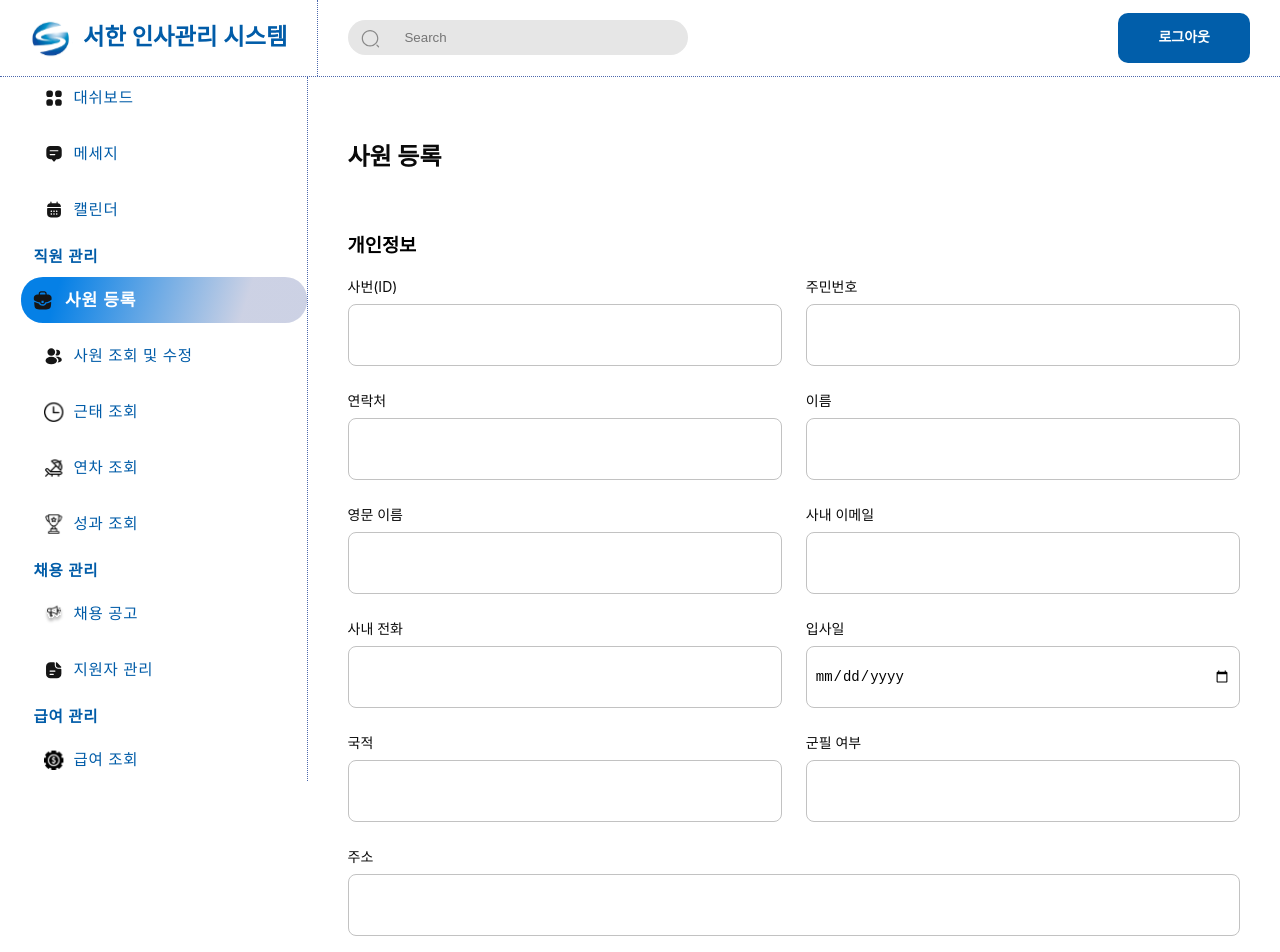
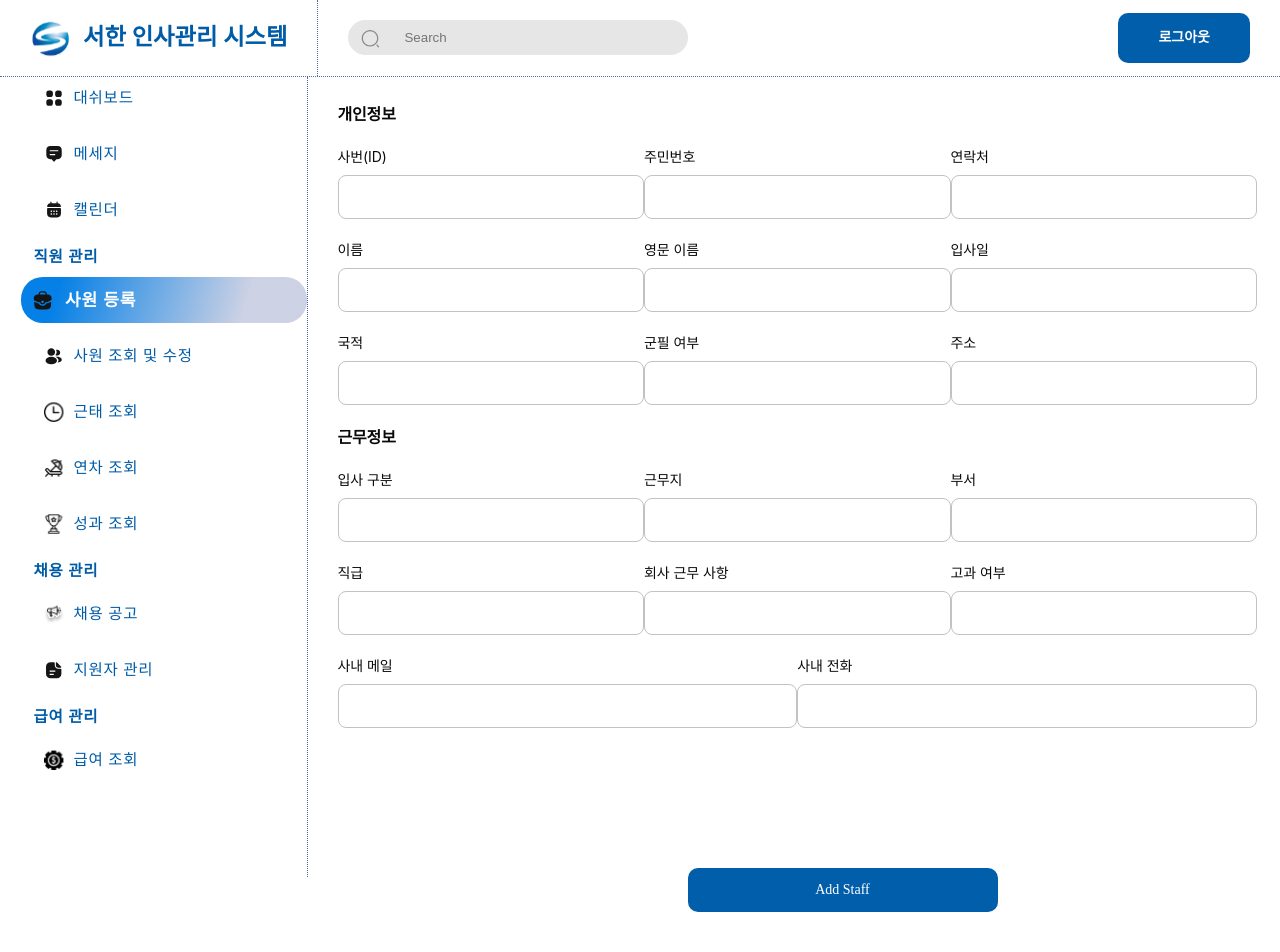
Before and after one commit to youth-o/HR-Master-System, a React (Create React App) app in the folder frontend/hr-master/: page /register in a window 1280 px wide. Shown: the top 952 px of the page. Built offline with nearby package versions, Linux system fonts and the light colour scheme.

Commit message:
design: 사원 등록 페이지 UI 수정

```diff
--- a/frontend/hr-master/src/components/EmployeeEdit/EducationInfo.module.css
+++ b/frontend/hr-master/src/components/EmployeeEdit/EducationInfo.module.css
@@ -52,6 +52,8 @@
 .infoForm button {
 	width: 31rem;
 	margin-left: 35rem;
+	margin-top: 12rem;
+	margin-bottom: 5rem;
 	padding: 1rem;
 	justify-content: center;
 	align-items: center;
--- a/frontend/hr-master/src/components/EmployeeEdit/EmployeeWorkInfo.jsx
+++ b/frontend/hr-master/src/components/EmployeeEdit/EmployeeWorkInfo.jsx
@@ -79,8 +79,8 @@ export default function EmployeeWorkInfo() {
 				</div>
 				<div className={styles.row}>
 					<Input id="position" label="직급" placeholder={employee.position} onChange={handleChange} />
-					<Input id="empEngName" label="회사 근무 사항" />
-					<Input id="." label="고과 여부" />
+					<Input id="companyWork" label="회사 근무 사항" />
+					<Input id="evaluationFlag" label="고과 여부" />
 				</div>
 				<div className={styles.row}>
 					<Input
--- a/frontend/hr-master/src/components/EmployeeEdit/FamilyInfo.module.css
+++ b/frontend/hr-master/src/components/EmployeeEdit/FamilyInfo.module.css
@@ -45,6 +45,7 @@
 	width: 31rem;
 	margin-left: 35rem;
 	margin-top: 12rem;
+	margin-bottom: 5rem;
 	padding: 1rem;
 	justify-content: center;
 	align-items: center;
--- /dev/null
+++ b/frontend/hr-master/src/components/Register/RegisterForm.css
@@ -0,0 +1,64 @@
+.infoContainer {
+	box-sizing: border-box;
+	width: 100%;
+	display: flex;
+	flex-direction: column;
+	gap: 2rem;
+}
+
+.infoContainer form {
+	display: flex;
+	flex-direction: column;
+	gap: 2rem;
+}
+
+form h3 {
+	width: 100%;
+	margin: 0;
+	color: var(--Neutral-100, #0a0a0a);
+	font-family: Inter;
+	font-size: 1.6rem;
+	font-style: normal;
+	font-weight: 700;
+	line-height: 2.4rem; /* 150% */
+	letter-spacing: -0.0176rem;
+}
+
+.infoForm {
+	width: 100%;
+	display: flex;
+	flex-direction: column;
+	gap: 2rem;
+}
+
+.row {
+	width: 100%;
+	display: flex;
+	flex-direction: row;
+	justify-content: space-between;
+}
+
+.infoForm button {
+	width: 31rem;
+	margin-left: 35rem;
+	margin-top: 12rem;
+	margin-bottom: 5rem;
+	padding: 1rem;
+	justify-content: center;
+	align-items: center;
+	border-radius: 1rem;
+	background: #015eaa;
+	border: none;
+	cursor: pointer;
+
+	color: #fff;
+	font-family: Nunito;
+	font-size: 1.4rem;
+	font-style: normal;
+	font-weight: 400;
+	line-height: 2.4rem; /* 171.429% */
+}
+
+.infoForm button:hover {
+	background-color: #004a87;
+}
--- /dev/null
+++ b/frontend/hr-master/src/components/Register/RegisterForm.jsx
@@ -0,0 +1,75 @@
+import { useState } from 'react';
+import Input from '../common/Input/Input';
+import './RegisterForm.css';
+
+export default function RegisterForm() {
+	const [hireType, setHireType] = useState('');
+
+	const handleHireTypeChange = (e) => {
+		setHireType(e.target.value);
+	};
+
+	const style = {
+		width: '50rem',
+	};
+
+	return (
+		<div className="infoContainer">
+			<form className="infoForm">
+				<h3>개인정보</h3>
+				{/* 개인 정보 */}
+				<div className="row">
+					<Input id="employeeId" label="사번(ID)" />
+					<Input id="ssn" label="주민번호" />
+					<Input id="phone" label="연락처" />
+				</div>
+				<div className="row">
+					<Input id="empName" label="이름" />
+					<Input id="empEngName" label="영문 이름" />
+					<Input id="hireDate" label="입사일" />
+				</div>
+				<div className="row">
+					<Input id="nationality" label="국적" />
+					<Input id="militaryService" label="군필 여부" />
+					<Input id="address" label="주소" />
+				</div>
+				{/* 근무 정보 */}
+				<h3>근무정보</h3>
+				<div className="row">
+					<Input id="hireType" label="입사 구분" onChange={handleHireTypeChange} />
+					<Input id="workLocation" label="근무지" />
+					<Input id="department" label="부서" />
+				</div>
+				<div className="row">
+					<Input id="hireType" label="직급" />
+					<Input id="companyWork" label="회사 근무 사항" />
+					<Input id="evaluationFlag" label="고과 여부" />
+				</div>
+				<div className="row">
+					<Input id="companyEmail" type="email" label="사내 메일" style={style} />
+					<Input id="companyPhone" label="사내 전화" style={style} />
+				</div>
+
+				{/* 사외 경력 정보 */}
+				{hireType === '경력' && (
+					<>
+						<h3>사외 경력</h3>
+						<div className="row">
+							<Input id="companyName" label="회사명" />
+							<Input id="jobTitle" label="직무" />
+							<Input id="position" label="직급" />
+						</div>
+						<div className="row">
+							<Input id="hireDate" label="입사일" />
+							<Input id="resignationDate" label="퇴사일" />
+							<Input id="annualSalary" label="연봉" />
+						</div>
+					</>
+				)}
+
+				{/* 버튼 */}
+				<button type="submit">Add Staff</button>
+			</form>
+		</div>
+	);
+}
--- a/frontend/hr-master/src/components/common/Input/Input.jsx
+++ b/frontend/hr-master/src/components/common/Input/Input.jsx
@@ -6,7 +6,7 @@ export default function Input({
 	type = 'text',
 	label = '',
 	style = {},
-	value = '',
+	value = undefined,
 	placeholder = '',
 	searchTrue = false,
 	readOnly = false,
--- a/frontend/hr-master/src/components/common/Nav/Nav.module.css
+++ b/frontend/hr-master/src/components/common/Nav/Nav.module.css
@@ -1,7 +1,8 @@
 .navContainer {
 	box-sizing: border-box;
 	width: 30.75rem;
-	max-height: 100%;
+	height: 100vh;
+	/* height: 100%; */
 	display: flex;
 	flex-direction: column;
 	padding-left: 3.35rem;
@@ -11,11 +12,11 @@
 	overflow-y: auto;
 	overflow-x: hidden;
 
-	position: sticky; /* ✅ 스크롤 시에도 네비게이션이 고정됨 */
+	position: sticky;
 	top: 0;
 	align-self: flex-start;
 	overflow-x: hidden;
-	background: white; /* ✅ 배경을 고정하여 투명해지지 않도록 설정 */
+	background: white;
 	z-index: 1000;
 }
 
--- a/frontend/hr-master/src/pages/Register/Register.css
+++ b/frontend/hr-master/src/pages/Register/Register.css
@@ -1,96 +1,11 @@
 .register-container {
-  display: flex;
-  flex-direction: column;
-  height: 100vh;
+	display: flex;
+	flex: 1;
 }
 
 /* 🔹 전체 컨텐츠 레이아웃 (헤더 아래) */
 .content {
-  display: flex;
-  flex: 1;
+	flex: 6.925;
+	min-width: 69.25%;
+	padding: 2.5rem 2.3rem 0 3rem;
 }
-
-/* 🔹 왼쪽 네비게이션 바 */
-nav {
-  width: 250px;
-  background-color: #f8f9fa;
-  padding: 20px;
-  height: 100%;
-}
-
-/* 🔹 오른쪽 컨텐츠 영역 */
-.container {
-  flex: 1;
-  padding: 40px;
-  display: flex;
-  flex-direction: column;
-  align-items: center;
-}
-
-/* 🔹 제목 스타일 */
-.title {
-  width: 100%;
-  margin-bottom: 20px;
-}
-
-.heading {
-  font-size: 24px;
-  font-weight: bold;
-  color: #0a0a0a;
-}
-
-/* 🔹 폼 그룹 (개인정보, 근무정보 등) */
-.form-group {
-  display: flex;
-  flex-wrap: wrap;
-  justify-content: space-between;
-  width: 100%;
-  gap: 24px;
-}
-
-/* 🔹 입력 필드 */
-.input-label {
-  display: flex;
-  flex-direction: column;
-  gap: 8px;
-  flex: 1;
-  min-width: 343px;
-}
-
-.input-label label {
-  font-size: 14px;
-  font-weight: 400;
-  color: #0a0a0a;
-}
-
-.input-label input {
-  height: 44px;
-  padding: 8px;
-  border: 1px solid #c2c2c2;
-  border-radius: 8px;
-  font-size: 14px;
-}
-
-/* 🔹 버튼 스타일 */
-.button-container {
-  display: flex;
-  justify-content: center;
-  width: 100%;
-  margin-top: 20px;
-}
-
-.add-staff-btn {
-  width: 330px;
-  height: 51px;
-  background-color: #015eaa;
-  color: white;
-  font-size: 16px;
-  font-weight: bold;
-  border-radius: 10px;
-  border: none;
-  cursor: pointer;
-}
-
-.add-staff-btn:hover {
-  background-color: #004a87;
-}
--- a/frontend/hr-master/src/pages/Register/Register.jsx
+++ b/frontend/hr-master/src/pages/Register/Register.jsx
@@ -1,130 +1,23 @@
-import React from "react";
-import "./Register.css";
-import Header from "../../components/common/Header/Header"; // ✅ Header 추가
-import Nav from "../../components/common/Nav/Nav"; // ✅ Nav 추가
+import React from 'react';
+import './Register.css';
+import Header from '../../components/common/Header/Header'; // ✅ Header 추가
+import Nav from '../../components/common/Nav/Nav'; // ✅ Nav 추가
+import RegisterForm from '../../components/Register/RegisterForm';
 
 const Register = () => {
 	return (
-    <div className="register-container">
+		<>
 			{/* 🔹 상단 헤더 */}
 			<Header />
-
-      <div className="content">
+			<div className="register-container">
 				{/* 🔹 왼쪽 사이드바 (Nav) */}
 				<Nav />
-
+				<div className="content">
 					{/* 🔹 오른쪽 컨텐츠 영역 */}
-        <div className="container">
-          <div className="title">
-            <h2 className="heading">사원 등록</h2>
-          </div>
-
-          <form>
-            {/* 개인 정보 */}
-            <h3>개인정보</h3>
-            <div className="form-group">
-              <div className="input-label">
-                <label>사번(ID)</label>
-                <input type="text" />
-              </div>
-              <div className="input-label">
-                <label>주민번호</label>
-                <input type="text" />
-              </div>
-              <div className="input-label">
-                <label>연락처</label>
-                <input type="text" />
-              </div>
-              <div className="input-label">
-                <label>이름</label>
-                <input type="text" />
-              </div>
-              <div className="input-label">
-                <label>영문 이름</label>
-                <input type="text" />
-              </div>
-              <div className="input-label">
-                <label>사내 이메일</label>
-                <input type="email" />
-              </div>
-              <div className="input-label">
-                <label>사내 전화</label>
-                <input type="text" />
-              </div>
-              <div className="input-label">
-                <label>입사일</label>
-                <input type="date" />
-              </div>
-              <div className="input-label">
-                <label>국적</label>
-                <input type="text" />
-              </div>
-              <div className="input-label">
-                <label>군필 여부</label>
-                <input type="text" />
-              </div>
-              <div className="input-label">
-                <label>주소</label>
-                <input type="text" />
+					<RegisterForm />
 				</div>
 			</div>
-
-            {/* 근무 정보 */}
-            <h3>근무정보</h3>
-            <div className="form-group">
-              <div className="input-label">
-                <label>입사 구분</label>
-                <input type="text" />
-              </div>
-              <div className="input-label">
-                <label>근무지</label>
-                <input type="text" />
-              </div>
-              <div className="input-label">
-                <label>부서</label>
-                <input type="text" />
-              </div>
-              <div className="input-label">
-                <label>직급</label>
-                <input type="text" />
-              </div>
-              <div className="input-label">
-                <label>회사 근무 사항</label>
-                <input type="text" />
-              </div>
-              <div className="input-label">
-                <label>고과 여부</label>
-                <input type="text" />
-              </div>
-            </div>
-
-            {/* 퇴사 정보 */}
-            <h3>퇴사정보</h3>
-            <div className="form-group">
-              <div className="input-label">
-                <label>퇴사 일자</label>
-                <input type="date" />
-              </div>
-              <div className="input-label">
-                <label>퇴직사유</label>
-                <input type="text" />
-              </div>
-              <div className="input-label">
-                <label>퇴직금 금액</label>
-                <input type="text" />
-              </div>
-            </div>
-
-            {/* 버튼 */}
-            <div className="button-container">
-              <button type="submit" className="add-staff-btn">
-                Add Staff
-              </button>
-            </div>
-          </form>
-        </div>
-      </div>
-    </div>
+		</>
 	);
 };
 
--- a/frontend/hr-master/src/pages/employeeEdit/EmployeeEdit.module.css
+++ b/frontend/hr-master/src/pages/employeeEdit/EmployeeEdit.module.css
@@ -6,6 +6,4 @@
 .employeeEdit {
 	flex: 6.925;
 	min-width: 69.25%;
-	display: flex;
-	flex-direction: column;
 }
```
Also changed, not shown: frontend/hr-master/src/pages/main/Main.jsx (deleted, +0 -11 lines). Lines whose indentation alone changed are shown as unchanged.
